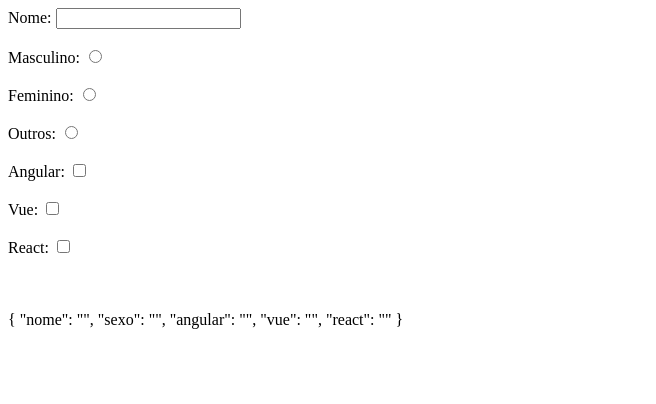
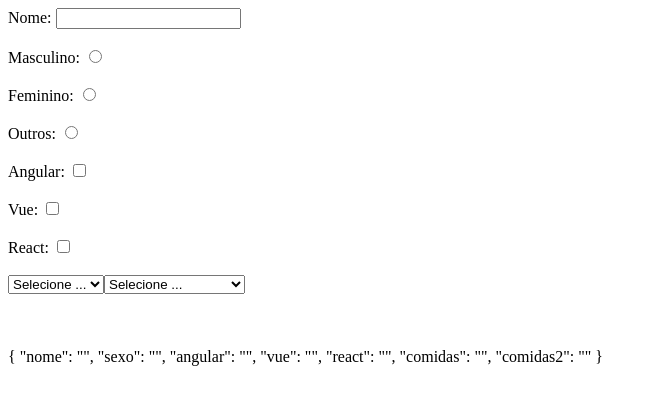
Before and after one commit to Brunocs1991/udemy_angular_basico_avancado, an Angular app in the folder primeiro_app/: page / in a window 1280 px wide. Shown: the top 404 px of the page, without its empty margins (0-656 px from the left). Built offline with nearby package versions, Linux system fonts and the light colour scheme.

Commit message:
ngform select

```diff
--- a/primeiro_app/src/app/forms/forms.component.html
+++ b/primeiro_app/src/app/forms/forms.component.html
@@ -30,6 +30,20 @@
   <input type="checkbox" name="react" id="angular" ngModel>
   <br>
   <br>
+
+  <select name="comidas" id="comindas" ngModel>
+    <option value="" disabled>Selecione ...</option>
+    <option value="x-salada">X-salada</option>
+    <option value="x-bacon">X-salada</option>
+    <option value="x-coxinha">X-salada</option>
+  </select>
+  <select name="comidas2" id="comindas2" ngModel>
+    <option value="" disabled>Selecione ...</option>
+    <option *ngFor="let item of listComidas" [ngValue]="item">{{item.comida}} - {{item.preco}}</option>
+  </select>
+  <br>
+  <br>
+
 </form>
 <br>
 <br>
--- a/primeiro_app/src/app/forms/forms.component.ts
+++ b/primeiro_app/src/app/forms/forms.component.ts
@@ -7,6 +7,12 @@
 })
 export class FormsComponent implements OnInit {
 
+  public listComidas: Array<{comida: string, preco: string}>=[
+    {comida: "X-salada", preco: "R$ 10,00"},
+    {comida: "X-bacon", preco: "R$ 20,00"},
+    {comida: "coxinha", preco: "R$ 30,00"}
+  ]
+
   constructor() { }
 
   ngOnInit(): void {
```
